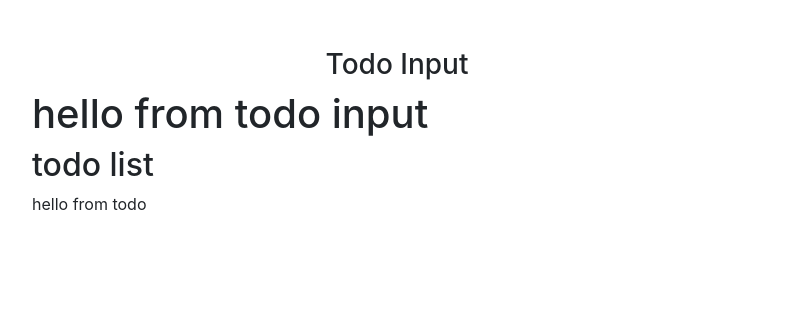
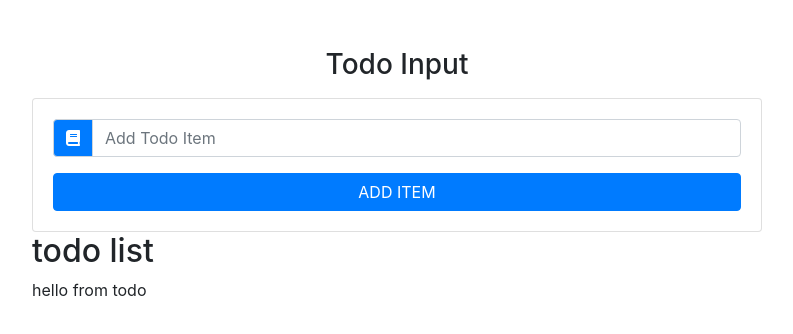
Before and after one commit to Chintankuma/todolist, a React (Create React App) app: page / in a window 1280 px wide. Shown: the top 334 px of the page, without its empty margins (243-1036 px from the left). Built offline with nearby package versions, Linux system fonts and the light colour scheme.

Commit message:
input component completed

```diff
--- a/src/App.js
+++ b/src/App.js
@@ -9,8 +9,8 @@
 class App extends Component {
   state = {
     items: [
-      { id: 1, title: "wake up" },
-      { id: 2, title: "morning break fast" },
+      // { id: 1, title: "wake up" },
+      // { id: 2, title: "morning break fast" },
     ],
     id: uuidv4(),
     item: "", //ifs for input item first leer
@@ -19,9 +19,32 @@
 
   handleChange = (e) => {
     console.log("handle change");
+    const item = e.target.value;
+    // console.log(item);
+    this.setState({
+      item: e.target.value,
+    });
   };
   handleSubmit = (e) => {
+    e.preventDefault();
     console.log("handle submit");
+    const newItem = {
+      id: this.state.id,
+      title: this.state.item,
+    };
+    const updatedItem = [...this.state.item, newItem];
+    // console.log(updatedItem);
+    this.setState(
+      {
+        items: updatedItem,
+        id: uuidv4(),
+        item: "",
+        editItem: false,
+      },
+      () => {
+        console.log(this.state);
+      }
+    );
   };
   clearList = () => {
     console.log("clear list");
--- a/src/components/TodoInput.js
+++ b/src/components/TodoInput.js
@@ -2,6 +2,32 @@
 
 export default class TodoInput extends Component {
   render() {
-    return <h1>hello from todo input</h1>;
+    const { item, handleChange, handleSubmit, editItem } = this.props;
+    return (
+      <div className="card card-body mt-3">
+        <form onSubmit={handleSubmit}>
+          <div className="input-group">
+            <div className="input-group-prepend">
+              <div className="input-group-text bg-primary text-white">
+                <i className="fas fa-book"></i>
+              </div>
+            </div>
+            <input
+              type="text"
+              className="form-control text-capitalize"
+              placeholder="add todo item"
+              value={item}
+              onChange={handleChange}
+            />
+          </div>
+          <button
+            type="submit"
+            className="btn btn-block btn-primary mt-3 text-uppercase"
+          >
+            add item
+          </button>
+        </form>
+      </div>
+    );
   }
 }
```
